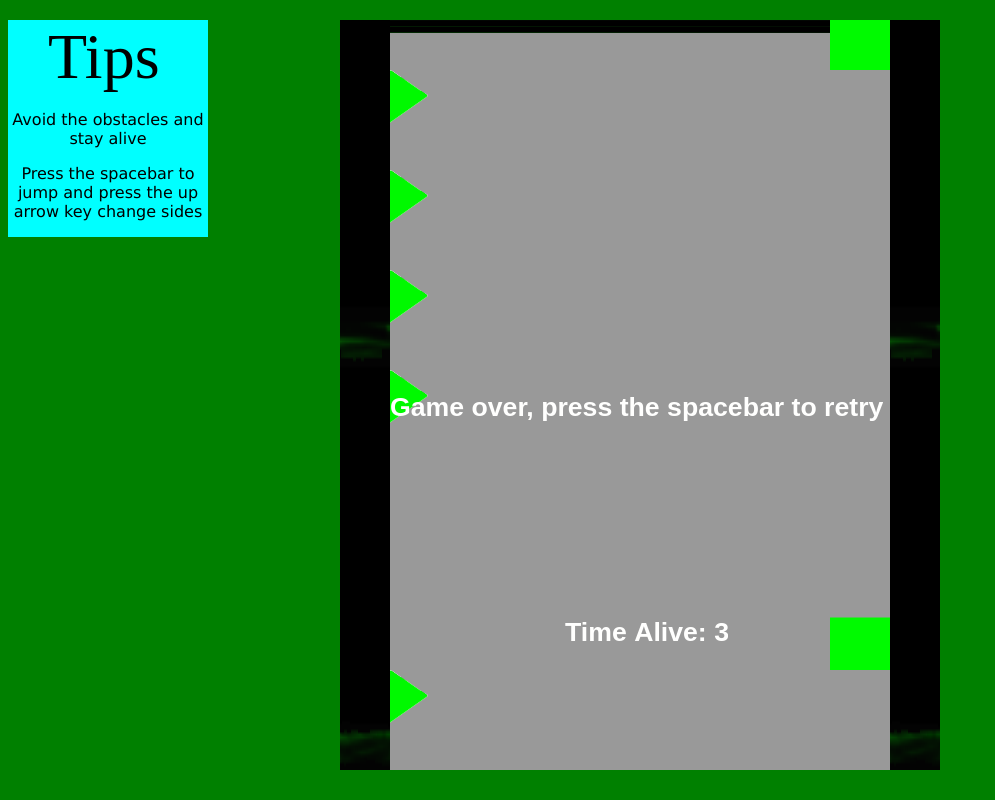
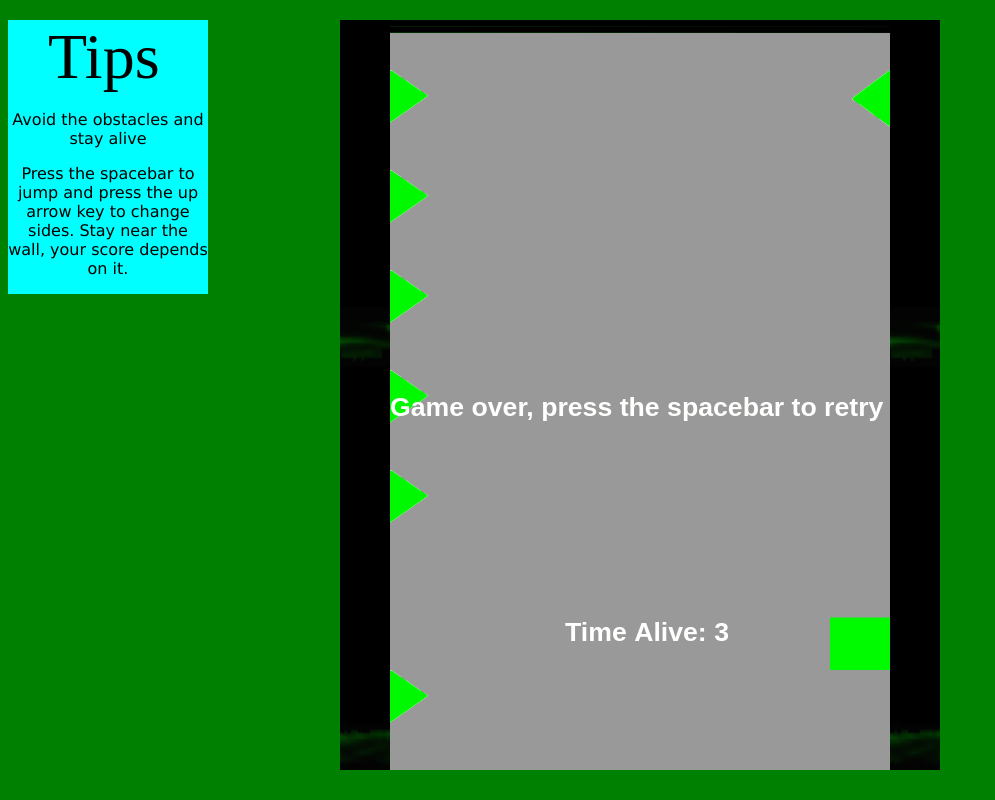
Before and after one commit to bdixon300/Block-race, a plain HTML site: page game.html in a window 1280 px wide. Shown: the whole page, without its empty margins (0-995 px from the left). Drawn offline with Linux system fonts and the light colour scheme; animation ran at ten frames a second.

Commit message:
latest release

```diff
--- a/game.html
+++ b/game.html
@@ -21,7 +21,7 @@
     <div style="width: 200px; display: inline-block; position: absolute; background-color: aqua;">
     <h style="text-align: center; font-size: 4em; margin-left: 20%;">Tips</h>
     <p style="font-size: 1em; text-align: center; font-family: 'Lucida Sans'"> Avoid the obstacles and stay alive</p>
-    <p style="font-size: 1em; text-align: center; font-family: 'Lucida Sans'">Press the spacebar to jump and press the up arrow key change sides</p>
+    <p style="font-size: 1em; text-align: center; font-family: 'Lucida Sans'">Press the spacebar to jump and press the up arrow key to change sides. Stay near the wall, your score depends on it.</p>
     </div>
     <div style="    margin: 20px;
     margin-left: auto;
--- a/game.js
+++ b/game.js
@@ -85,13 +85,13 @@ var wallNumber = 0;
 var RandomGeneration = [];
 
 
-// Keys for input, and the boolean dictating orientation of gravity
+// Keys for input, and the boolean dictating orientation of gravity and contact with obstacles
 
 
 var spacebar;
 var key;
 var truth = true;
-
+var truth2 = true;
 
 
 
@@ -188,10 +188,6 @@ function update()
           player.body.gravity.x = 3600;
       }
 
-
-
-
-
         // Wall collision handlers
 
         game.physics.arcade.collide(player, leftWalls, configureToRight);
@@ -224,6 +220,12 @@ function update()
         game.physics.arcade.collide(player, right_obstacles_1_template_3,  playerDead);
 
 
+    if (player.x == width / 2)
+    {
+        truth2 = false;
+    }
+
+
 
 }
 
@@ -233,9 +235,9 @@ function update()
  function jumpCenter()
  {
 
-        // Different jump functions called dependent on which side the player is on, the other condition prevents the user flying the character in thin air
+     // Different jump functions called dependent on which side the player is on, the other condition prevents the user flying the character in thin air
 
-        if ((truth) && (player.x < (width / 3.5)))
+         if ((truth) && (player.x < (width / 3.5)))
         {
             jumpLeft();
 
@@ -247,7 +249,6 @@ function update()
             jumpRight();
 
         }
-
 
  }
 
@@ -325,7 +326,7 @@ function configureToRight()
     // Truth boolean value changes, altering the gravity properties
     truth = true;
     player.body.gravity.x = 0;
-
+    truth2 = true;
 
 
 
@@ -339,6 +340,7 @@ function configureToLeft()
     // Truth boolean value changes, altering the gravity properties
     truth = false;
    player.body.gravity.x = 0;
+    truth2 = true;
 
 
 }
@@ -649,8 +651,8 @@ function reloadGame()
 
 function highScore()
 {
-
-
+    if (truth2)
+    {
     if (highscoreTruth) {
 
 
@@ -660,5 +662,5 @@ function highScore()
         highScoreMessage.text = "Time Alive: " + score;
 
     }
-
+    }
 }
```
Also changed, not shown: index.html (+0 -2 lines), Large_obstacles2.png (added), 1 other file.
